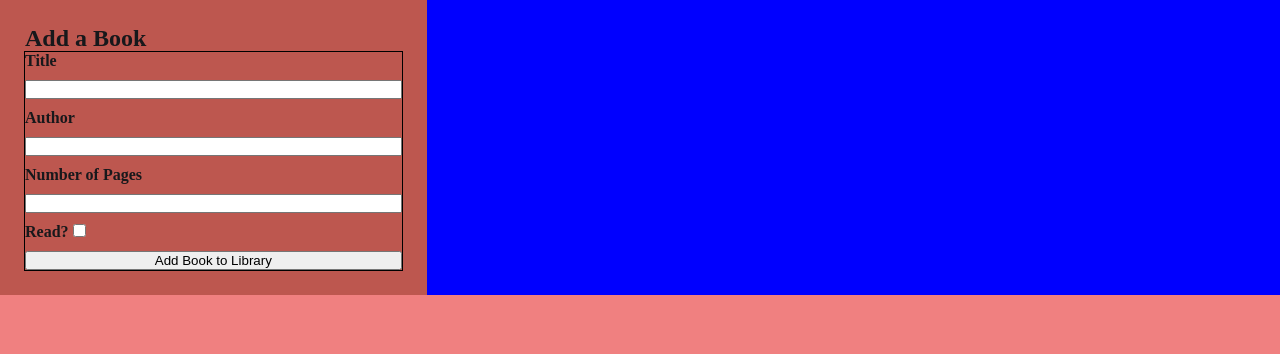
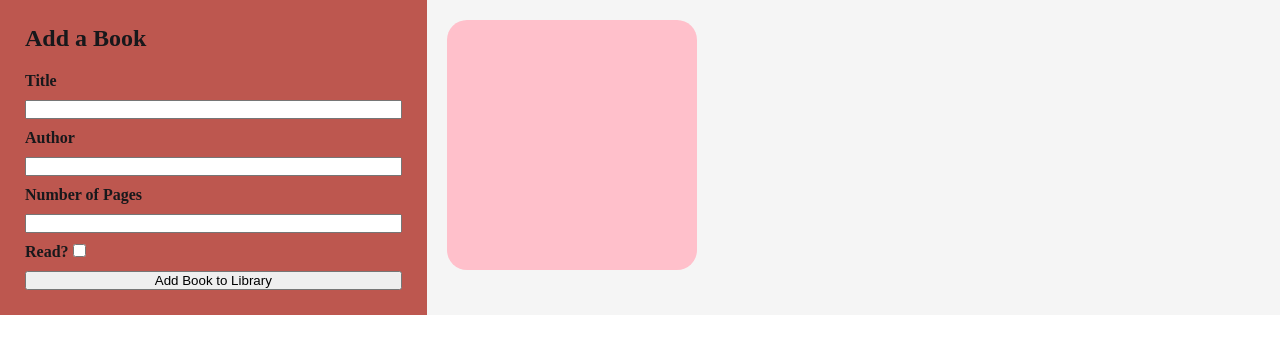
Before and after one commit to ks9927/library-odin, a plain HTML site: page index.html in a window 1280 px wide. Drawn offline with Linux system fonts and the light colour scheme.

Commit message:
Add styling to main and card

```diff
--- a/style.css
+++ b/style.css
@@ -6,7 +6,6 @@
 
 body {
     min-height: 100vh;
-    background-color: lightcoral;
 }
 
 .container {
@@ -27,12 +26,20 @@ label{
 }
 
 form {
-    outline: 1px solid black;
     display: flex;
     flex-direction: column;
     gap: 10px;
+    margin-top: 20px;
 }
 
 .main {
-    background-color: blue;
+    background-color: whitesmoke;
+    padding: 20px;
 }
+
+.card {
+    width: 250px;
+    height: 250px;
+    background-color: pink;
+    border-radius: 20px;
+}
```
